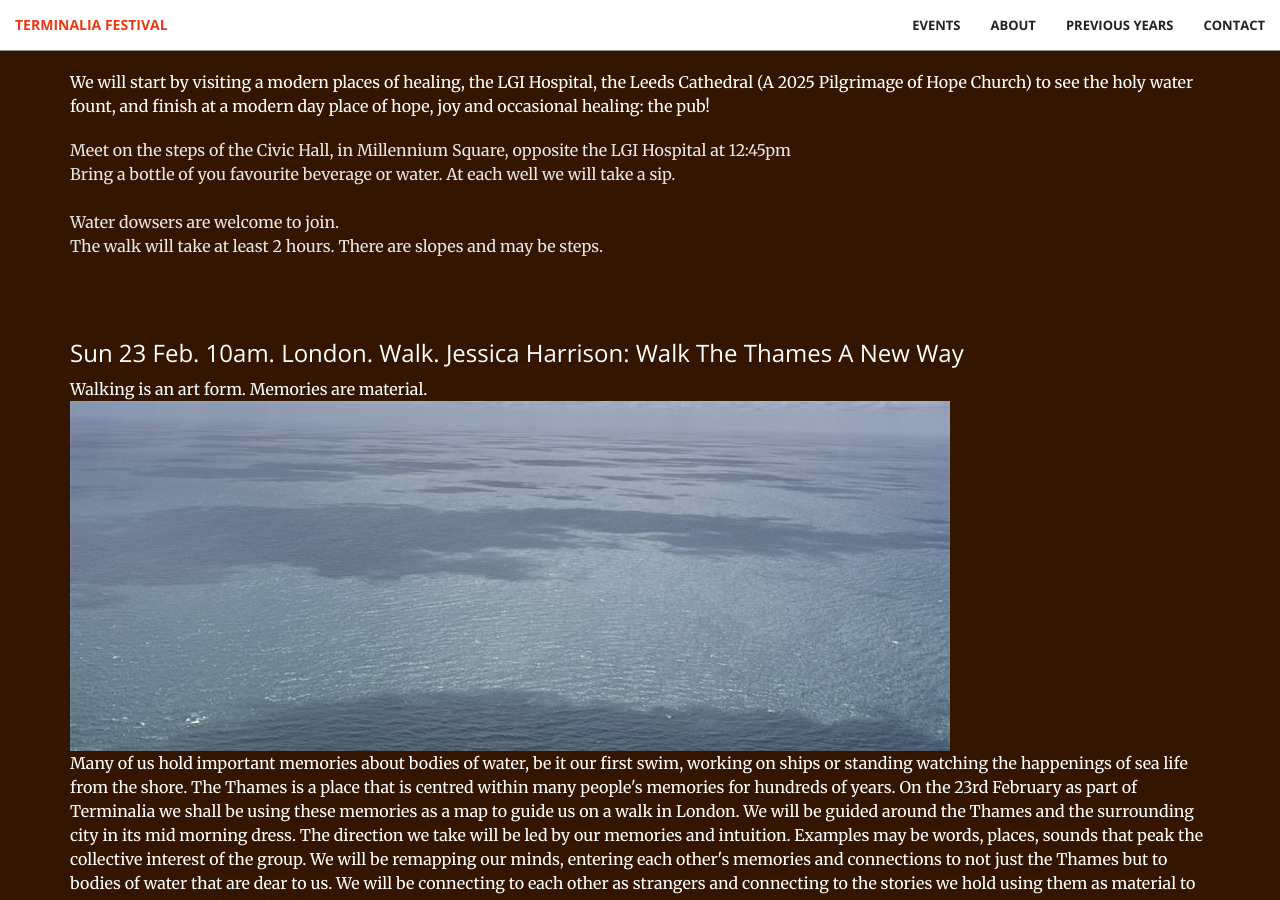
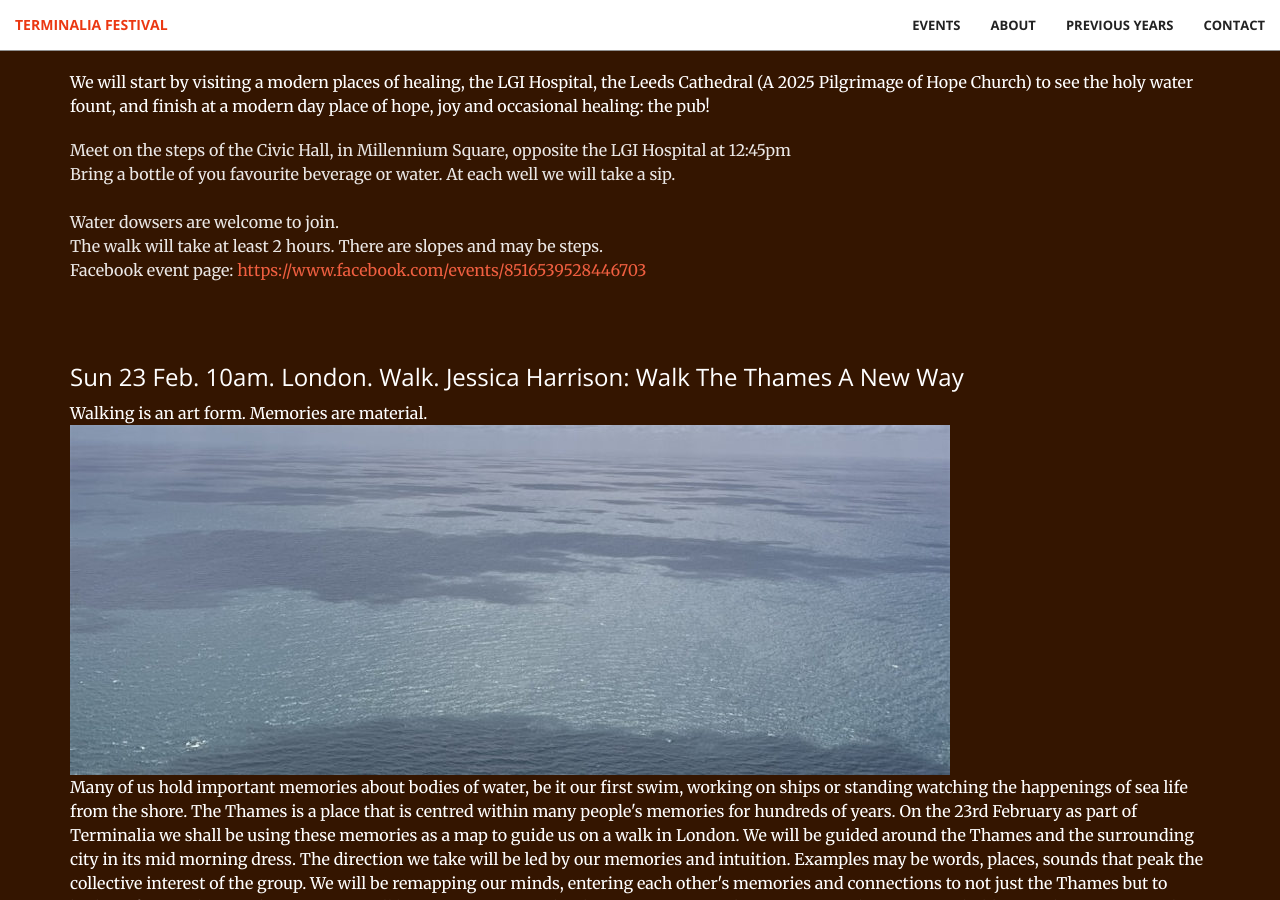
Before and after one commit to timwaters/terminalia, a Jekyll site: the page built from index.html, in a window 1280 px wide and 900 px high, scrolled down 2356 px. Built offline with Jekyll 4.4.1, drawn with Linux system fonts in a browser that asks for light colours.

Commit message:
add event link

```diff
--- a/_includes/events.html
+++ b/_includes/events.html
@@ -34,6 +34,7 @@
             Bring a bottle of you favourite beverage or water. At each well we will take a sip. <br>  <br>
             Water dowsers are welcome to join.<br>
             The walk will take at least 2 hours. There are slopes and may be steps. <br>
+            Facebook event page: <a href="https://www.facebook.com/events/8516539528446703">https://www.facebook.com/events/8516539528446703</a>
           </p>
         </div>
 
```
